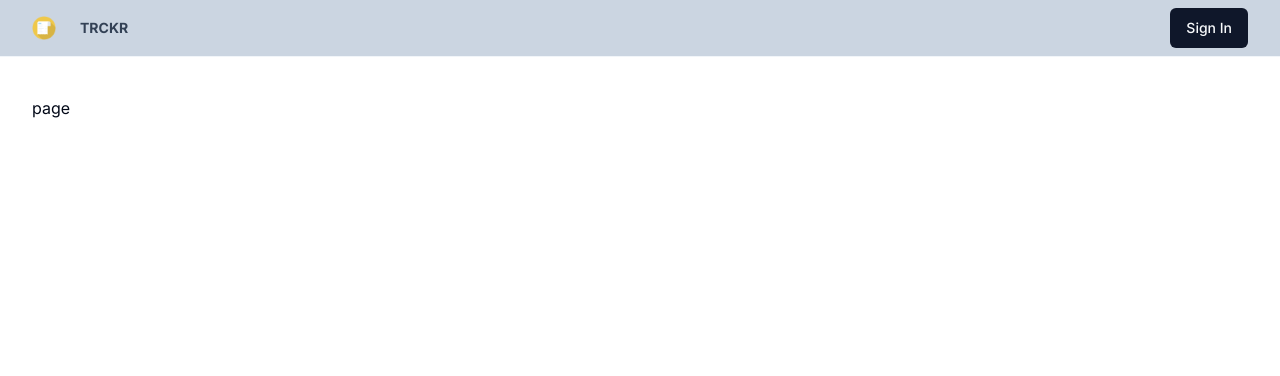
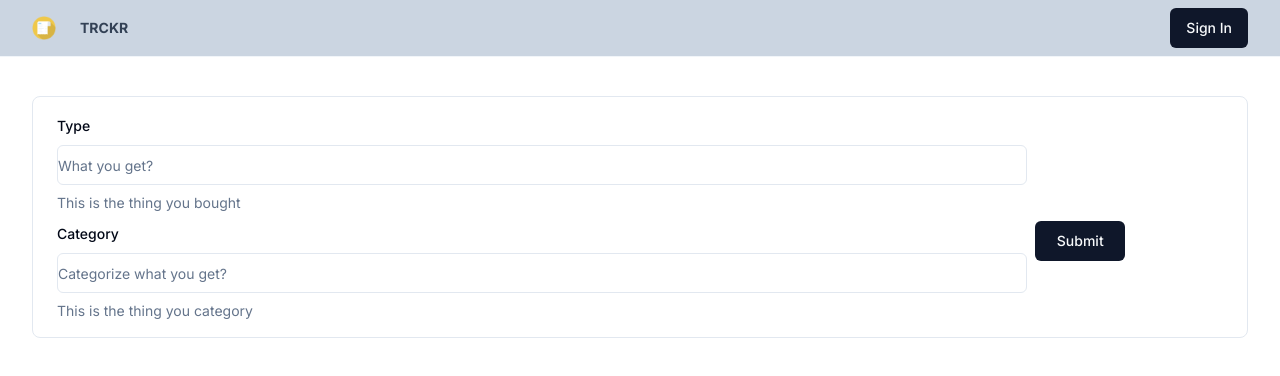
Before and after one commit to gjmooney/receipt-tracker-next, a Next.js app: page /add-item in a window 1280 px wide. Shown: the top 376 px of the page. Built offline with nearby package versions, Linux system fonts and the light colour scheme; no server answers.

Commit message:
Start building form

```diff
--- a/app/add-item/page.tsx
+++ b/app/add-item/page.tsx
@@ -1,9 +1,10 @@
+import AddItemForm from "@/components/AddItemForm";
 import { FC } from "react";
 
 interface pageProps {}
 
 const page: FC<pageProps> = ({}) => {
-  return <div>page</div>;
+  return <AddItemForm />;
 };
 
 export default page;
--- a/components/AddItemForm.tsx
+++ b/components/AddItemForm.tsx
@@ -1,9 +1,95 @@
+"use client";
+
+import { AddItemRequest, AddItemValidator } from "@/lib/validators/addItem";
+import { zodResolver } from "@hookform/resolvers/zod";
 import { FC } from "react";
+import { useForm } from "react-hook-form";
+import { Button } from "./ui/button";
+import {
+  Form,
+  FormControl,
+  FormDescription,
+  FormField,
+  FormItem,
+  FormLabel,
+  FormMessage,
+} from "./ui/form";
+import { Input } from "./ui/input";
 
 interface AddItemFormProps {}
 
 const AddItemForm: FC<AddItemFormProps> = ({}) => {
-  return <div>AddItemForm</div>;
+  const form = useForm<AddItemRequest>({
+    resolver: zodResolver(AddItemValidator),
+    defaultValues: {
+      type: "",
+      subtype: "",
+      microtype: "",
+      description: "",
+      category: "",
+      upc: 0,
+
+      // fields for Purchase
+      price: 0,
+      datePurchased: new Date(),
+      onSale: false,
+      brand: "",
+      quantityType: "WEIGHT",
+      weightUnit: "G",
+      quantityValue: 0,
+      fromStore: "",
+    },
+  });
+
+  // TODO: change this to use mutation stuff
+  const onSubmit = (values: AddItemRequest) => {
+    try {
+      console.log("values", values);
+    } catch (error) {
+      console.log("error", error);
+    }
+  };
+
+  return (
+    <Form {...form}>
+      <form
+        onSubmit={form.handleSubmit(onSubmit)}
+        className="grid w-full grid-cols-12 gap-2 rounded-lg border p-4 px-3 focus-within:shadow-sm md:px-6"
+      >
+        <FormField
+          control={form.control}
+          name="type"
+          render={({ field }) => (
+            <FormItem className="col-span-6 lg:col-span-10">
+              <FormLabel>Type</FormLabel>
+              <FormControl className="m-0 p-0">
+                <Input placeholder="What you get?" {...field} />
+              </FormControl>
+              <FormDescription>This is the thing you bought</FormDescription>
+              <FormMessage />
+            </FormItem>
+          )}
+        />
+        <FormField
+          control={form.control}
+          name="category"
+          render={({ field }) => (
+            <FormItem className="col-span-6 lg:col-span-10">
+              <FormLabel>Category</FormLabel>
+              <FormControl className="m-0 p-0">
+                <Input placeholder="Categorize what you get?" {...field} />
+              </FormControl>
+              <FormDescription>This is the thing you category</FormDescription>
+              <FormMessage />
+            </FormItem>
+          )}
+        />
+        <Button type="submit" className="">
+          Submit
+        </Button>
+      </form>
+    </Form>
+  );
 };
 
 export default AddItemForm;
--- /dev/null
+++ b/components/ui/form.tsx
@@ -0,0 +1,176 @@
+import * as React from "react"
+import * as LabelPrimitive from "@radix-ui/react-label"
+import { Slot } from "@radix-ui/react-slot"
+import {
+  Controller,
+  ControllerProps,
+  FieldPath,
+  FieldValues,
+  FormProvider,
+  useFormContext,
+} from "react-hook-form"
+
+import { cn } from "@/lib/utils"
+import { Label } from "@/components/ui/label"
+
+const Form = FormProvider
+
+type FormFieldContextValue<
+  TFieldValues extends FieldValues = FieldValues,
+  TName extends FieldPath<TFieldValues> = FieldPath<TFieldValues>
+> = {
+  name: TName
+}
+
+const FormFieldContext = React.createContext<FormFieldContextValue>(
+  {} as FormFieldContextValue
+)
+
+const FormField = <
+  TFieldValues extends FieldValues = FieldValues,
+  TName extends FieldPath<TFieldValues> = FieldPath<TFieldValues>
+>({
+  ...props
+}: ControllerProps<TFieldValues, TName>) => {
+  return (
+    <FormFieldContext.Provider value={{ name: props.name }}>
+      <Controller {...props} />
+    </FormFieldContext.Provider>
+  )
+}
+
+const useFormField = () => {
+  const fieldContext = React.useContext(FormFieldContext)
+  const itemContext = React.useContext(FormItemContext)
+  const { getFieldState, formState } = useFormContext()
+
+  const fieldState = getFieldState(fieldContext.name, formState)
+
+  if (!fieldContext) {
+    throw new Error("useFormField should be used within <FormField>")
+  }
+
+  const { id } = itemContext
+
+  return {
+    id,
+    name: fieldContext.name,
+    formItemId: `${id}-form-item`,
+    formDescriptionId: `${id}-form-item-description`,
+    formMessageId: `${id}-form-item-message`,
+    ...fieldState,
+  }
+}
+
+type FormItemContextValue = {
+  id: string
+}
+
+const FormItemContext = React.createContext<FormItemContextValue>(
+  {} as FormItemContextValue
+)
+
+const FormItem = React.forwardRef<
+  HTMLDivElement,
+  React.HTMLAttributes<HTMLDivElement>
+>(({ className, ...props }, ref) => {
+  const id = React.useId()
+
+  return (
+    <FormItemContext.Provider value={{ id }}>
+      <div ref={ref} className={cn("space-y-2", className)} {...props} />
+    </FormItemContext.Provider>
+  )
+})
+FormItem.displayName = "FormItem"
+
+const FormLabel = React.forwardRef<
+  React.ElementRef<typeof LabelPrimitive.Root>,
+  React.ComponentPropsWithoutRef<typeof LabelPrimitive.Root>
+>(({ className, ...props }, ref) => {
+  const { error, formItemId } = useFormField()
+
+  return (
+    <Label
+      ref={ref}
+      className={cn(error && "text-destructive", className)}
+      htmlFor={formItemId}
+      {...props}
+    />
+  )
+})
+FormLabel.displayName = "FormLabel"
+
+const FormControl = React.forwardRef<
+  React.ElementRef<typeof Slot>,
+  React.ComponentPropsWithoutRef<typeof Slot>
+>(({ ...props }, ref) => {
+  const { error, formItemId, formDescriptionId, formMessageId } = useFormField()
+
+  return (
+    <Slot
+      ref={ref}
+      id={formItemId}
+      aria-describedby={
+        !error
+          ? `${formDescriptionId}`
+          : `${formDescriptionId} ${formMessageId}`
+      }
+      aria-invalid={!!error}
+      {...props}
+    />
+  )
+})
+FormControl.displayName = "FormControl"
+
+const FormDescription = React.forwardRef<
+  HTMLParagraphElement,
+  React.HTMLAttributes<HTMLParagraphElement>
+>(({ className, ...props }, ref) => {
+  const { formDescriptionId } = useFormField()
+
+  return (
+    <p
+      ref={ref}
+      id={formDescriptionId}
+      className={cn("text-sm text-muted-foreground", className)}
+      {...props}
+    />
+  )
+})
+FormDescription.displayName = "FormDescription"
+
+const FormMessage = React.forwardRef<
+  HTMLParagraphElement,
+  React.HTMLAttributes<HTMLParagraphElement>
+>(({ className, children, ...props }, ref) => {
+  const { error, formMessageId } = useFormField()
+  const body = error ? String(error?.message) : children
+
+  if (!body) {
+    return null
+  }
+
+  return (
+    <p
+      ref={ref}
+      id={formMessageId}
+      className={cn("text-sm font-medium text-destructive", className)}
+      {...props}
+    >
+      {body}
+    </p>
+  )
+})
+FormMessage.displayName = "FormMessage"
+
+export {
+  useFormField,
+  Form,
+  FormItem,
+  FormLabel,
+  FormControl,
+  FormDescription,
+  FormMessage,
+  FormField,
+}
--- /dev/null
+++ b/components/ui/input.tsx
@@ -0,0 +1,25 @@
+import * as React from "react"
+
+import { cn } from "@/lib/utils"
+
+export interface InputProps
+  extends React.InputHTMLAttributes<HTMLInputElement> {}
+
+const Input = React.forwardRef<HTMLInputElement, InputProps>(
+  ({ className, type, ...props }, ref) => {
+    return (
+      <input
+        type={type}
+        className={cn(
+          "flex h-10 w-full rounded-md border border-input bg-background px-3 py-2 text-sm ring-offset-background file:border-0 file:bg-transparent file:text-sm file:font-medium placeholder:text-muted-foreground focus-visible:outline-none focus-visible:ring-2 focus-visible:ring-ring focus-visible:ring-offset-2 disabled:cursor-not-allowed disabled:opacity-50",
+          className
+        )}
+        ref={ref}
+        {...props}
+      />
+    )
+  }
+)
+Input.displayName = "Input"
+
+export { Input }
--- /dev/null
+++ b/components/ui/label.tsx
@@ -0,0 +1,26 @@
+"use client"
+
+import * as React from "react"
+import * as LabelPrimitive from "@radix-ui/react-label"
+import { cva, type VariantProps } from "class-variance-authority"
+
+import { cn } from "@/lib/utils"
+
+const labelVariants = cva(
+  "text-sm font-medium leading-none peer-disabled:cursor-not-allowed peer-disabled:opacity-70"
+)
+
+const Label = React.forwardRef<
+  React.ElementRef<typeof LabelPrimitive.Root>,
+  React.ComponentPropsWithoutRef<typeof LabelPrimitive.Root> &
+    VariantProps<typeof labelVariants>
+>(({ className, ...props }, ref) => (
+  <LabelPrimitive.Root
+    ref={ref}
+    className={cn(labelVariants(), className)}
+    {...props}
+  />
+))
+Label.displayName = LabelPrimitive.Root.displayName
+
+export { Label }
--- a/package.json
+++ b/package.json
@@ -11,7 +11,9 @@
   },
   "dependencies": {
     "@clerk/nextjs": "^4.23.1",
+    "@hookform/resolvers": "^3.1.1",
     "@prisma/client": "^5.0.0",
+    "@radix-ui/react-label": "^2.0.2",
     "@radix-ui/react-slot": "^1.0.2",
     "@radix-ui/react-toast": "^1.1.4",
     "@types/node": "20.4.5",
@@ -27,10 +29,12 @@
     "postcss": "8.4.27",
     "react": "18.2.0",
     "react-dom": "18.2.0",
+    "react-hook-form": "^7.45.2",
     "tailwind-merge": "^1.14.0",
     "tailwindcss": "3.3.3",
     "tailwindcss-animate": "^1.0.6",
-    "typescript": "5.1.6"
+    "typescript": "5.1.6",
+    "zod": "^3.21.4"
   },
   "devDependencies": {
     "prettier": "^3.0.0",
```
Also changed, not shown: 1 other file (tests, documents, lock files or other folders).
